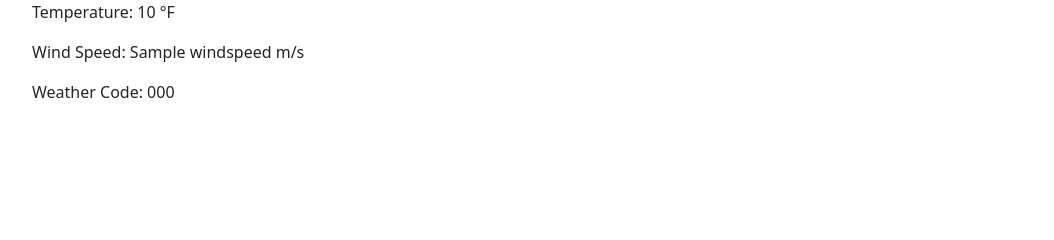
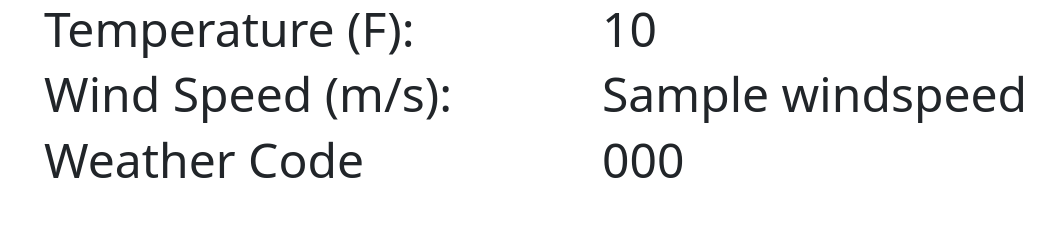
Before and after one commit to GuntherCoad/UI_WeatherApp, a Flask app: template templates/today.html in a window 1280 px wide. Shown: the part 348-588 px from the top of the page, without its empty margins (50-1104 px from the left). Run offline with Flask 3, Linux system fonts and the light colour scheme; the template is opened without the code that fills it: most values are stand-ins (such as "Sample title", 1, 10 or a date in 2020).

Commit message:
Add Bootstrap classes to DOM.

```diff
--- a/templates/today.html
+++ b/templates/today.html
@@ -9,10 +9,37 @@
 <div id="imageContainer">
     <img id="image" src="" alt="Image">
 </div>
-<div id="infoContainer">
-    <p id="today_temp">Temperature: {{ data.current_weather.temperature_fahrenheit }} °F</p>
-    <p>Wind Speed: {{ data.current_weather.windspeed }} m/s</p>
-    <p>Weather Code: {{ data.current_weather.weathercode }}</p>
+<div class="container text-left" id="container">
+    <div class="row">
+        <div class="col">
+            <h1 class="display-5">Temperature (F):</h1>
+        </div>
+        <div class="col">
+            <h1 class="display-5" id="today-temp">
+                {{ data.current_weather.temperature_fahrenheit }}
+            </h1>
+        </div>
+    </div>
+    <div class="row">
+        <div class="col">
+            <h1 class="display-5">Wind Speed (m/s):</h1>
+        </div>
+        <div class="col">
+            <h1 class="display-5" id="today-wind">
+                {{ data.current_weather.windspeed }}
+            </h1>
+        </div>
+    </div>
+    <div class="row">
+        <div class="col">
+            <h1 class="display-5">Weather Code</h1>
+        </div>
+        <div class="col">
+            <h1 class="display-5" id="today-code">
+                {{ data.current_weather.weathercode }}
+            </h1>
+        </div>
+    </div>
 </div>
 {% endif %}
 {% endblock %}
```
